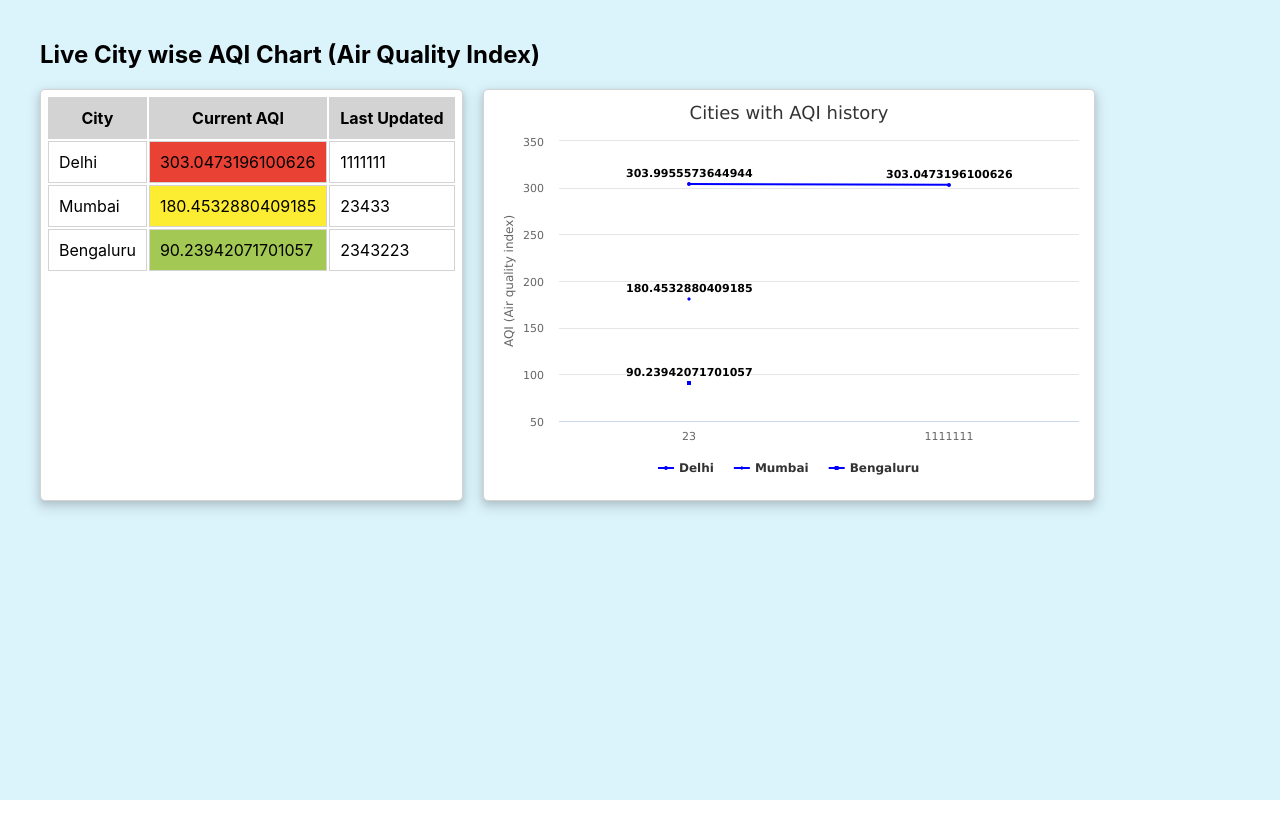
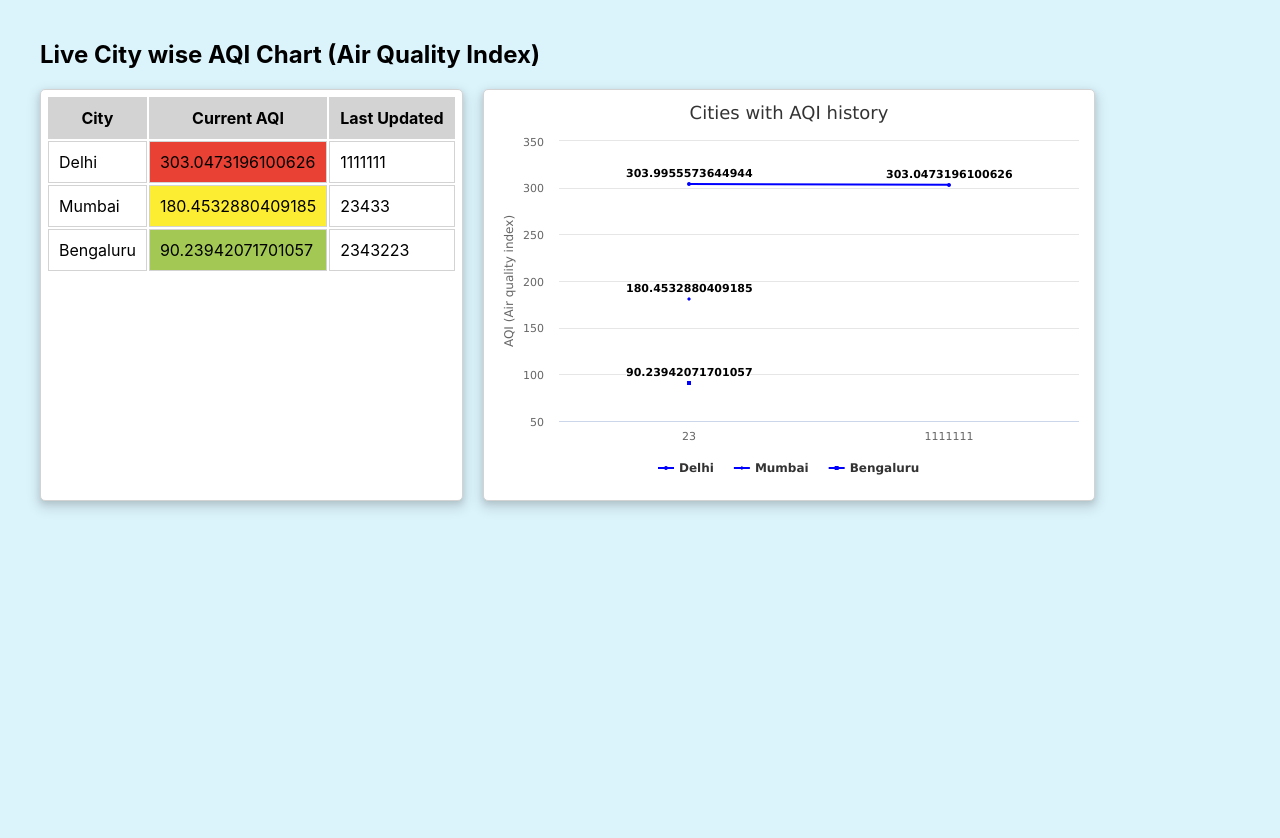
Before and after one commit to Saxenaa218/aqi-dashboard, a React (Create React App) app: page / in a window 1280 px wide. Before the commit the page ends 800 px from the top, so only its background shows below. Built offline with nearby package versions, Linux system fonts and the light colour scheme; no server answers.

Commit message:
fix: css changes in home

```diff
--- a/src/pages/Home/Home.scss
+++ b/src/pages/Home/Home.scss
@@ -1,10 +1,10 @@
 .home {
     padding: 20px 40px;
-    height: -webkit-fill-available;
+    height: inherit;
     background-color: #dbf3fb;
     .body {
         display: flex;
-        gap: 0 20px;
+        gap: 20px 20px;
         flex-wrap: wrap;
     }
 }
--- a/src/pages/Home/Home.tsx
+++ b/src/pages/Home/Home.tsx
@@ -7,13 +7,7 @@ import "./Home.scss";
 
 const Home: React.FC = () => {
     const socket = useSocket();
-    // socket.on('message', handleSocketDataChange)
-    const handleSocketDataChange = (response: TableItemTypes[]) => {
-        console.log(response);
-    }
-    useEffect(() => {
-        console.log('socket changed')
-    }, [socket])
+
     return (
         <div className="home">
             <header>
```
